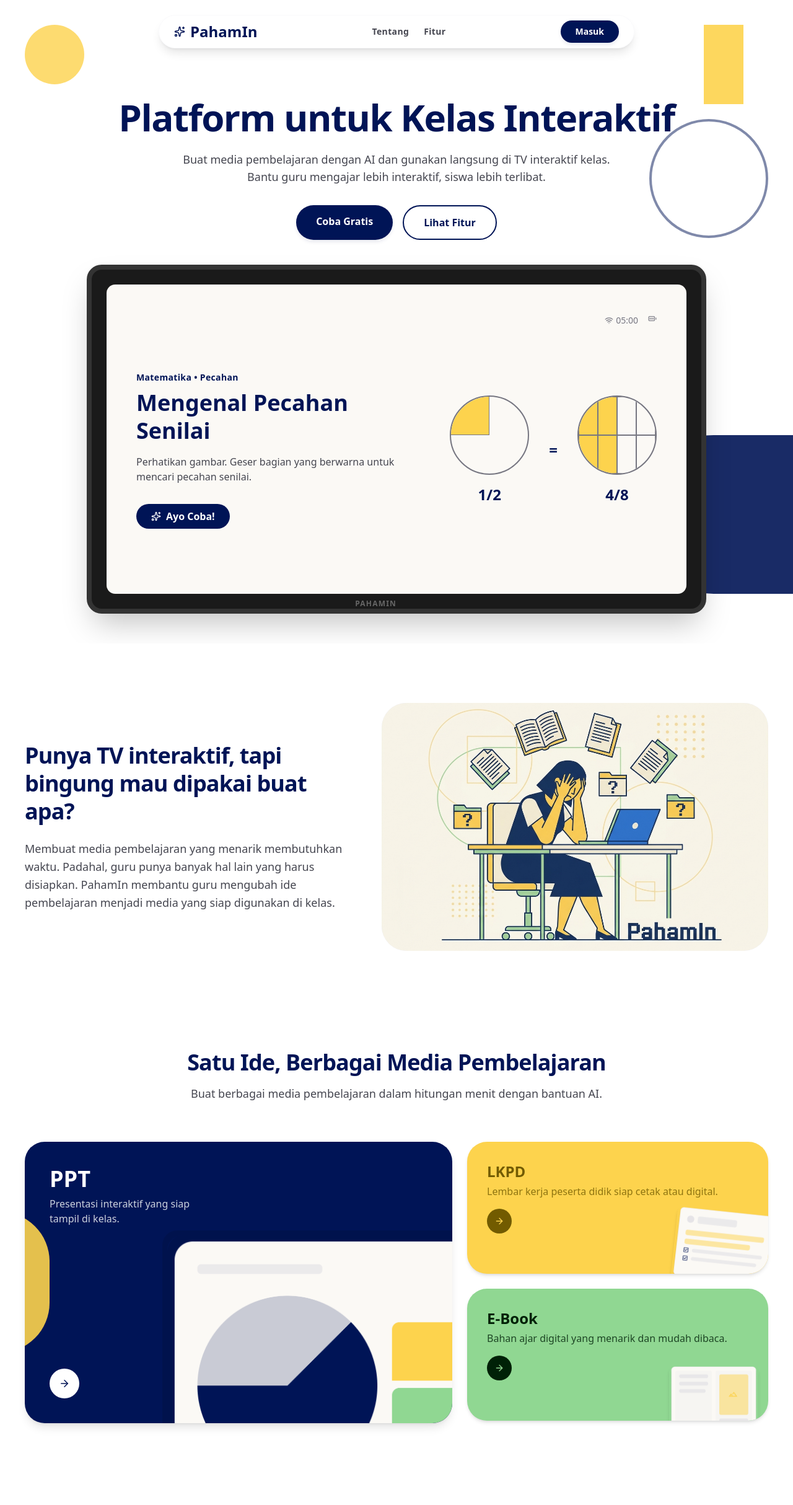
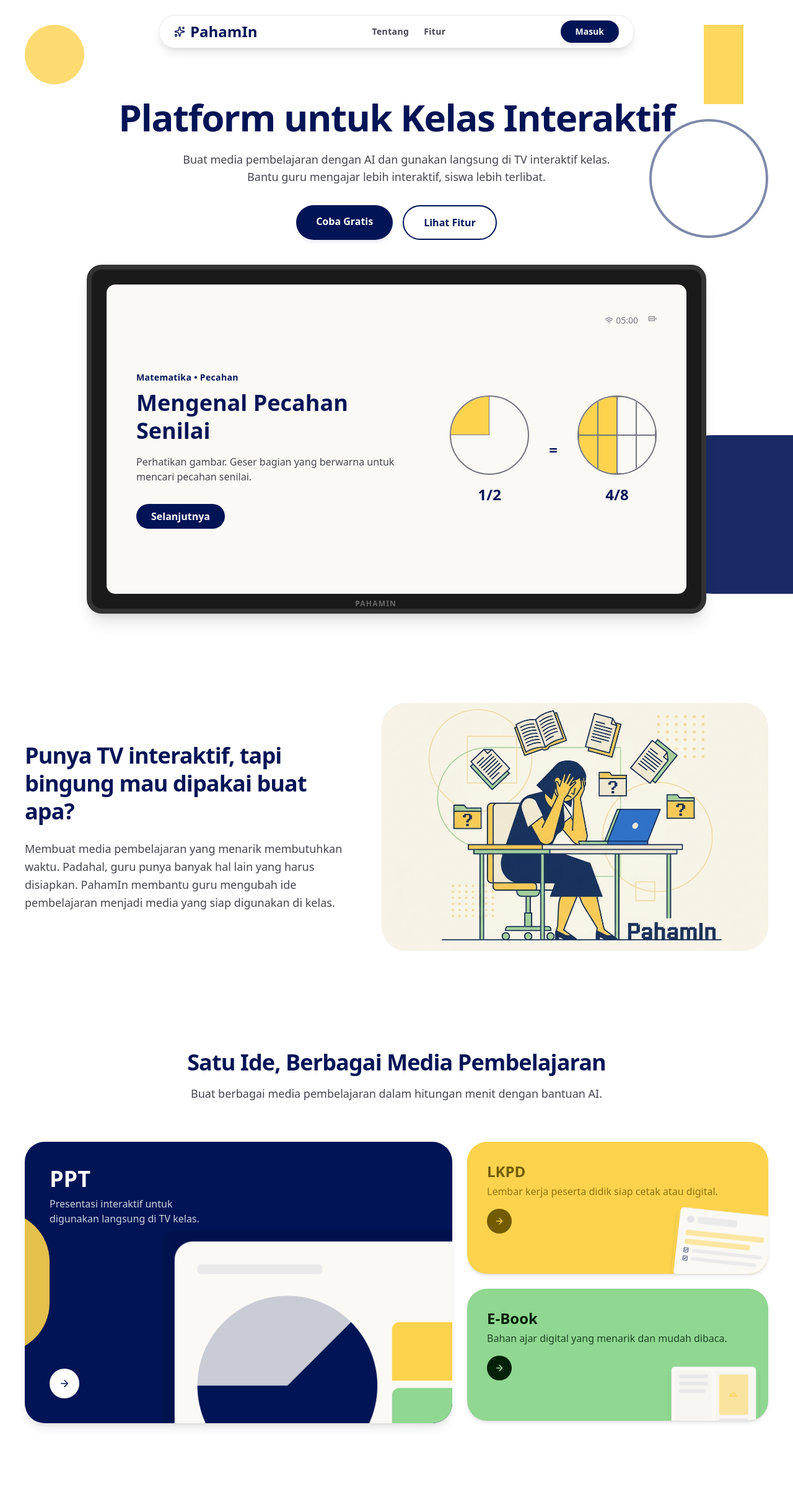
Before and after one commit to matchaoreolate/hology_pahamin_ifp, a React (Vite) app in the folder apps/web/: page / in a window 1280 px wide. Shown: the top 2428 px of the page at 62% size. Built offline with nearby package versions, Linux system fonts and the light colour scheme.

Commit message:
feat: update TabsTrigger styles and refine LoginPage and LandingPage components

```diff
--- a/apps/web/src/components/ui/tabs.tsx
+++ b/apps/web/src/components/ui/tabs.tsx
@@ -20,7 +20,7 @@ export function TabsTrigger({ className, ...props }: ComponentProps<typeof BaseT
   return (
     <BaseTabs.Tab
       className={cn(
-        "flex-1 rounded-md px-4 py-3 text-center font-mono text-xs font-medium tracking-wide text-muted-foreground uppercase transition-colors outline-none data-[selected]:bg-primary data-[selected]:text-primary-foreground",
+        "flex-1 rounded-md px-4 py-3 text-center font-mono text-xs font-medium tracking-wide text-muted-foreground uppercase transition-colors outline-none data-[active]:bg-primary data-[active]:text-primary-foreground",
         className,
       )}
       {...props}
--- a/apps/web/src/features/auth/LoginPage.tsx
+++ b/apps/web/src/features/auth/LoginPage.tsx
@@ -57,9 +57,9 @@ export function LoginPage() {
                     <Checkbox />
                     Ingat saya
                   </label>
-                  <a className="font-mono text-xs text-muted-foreground underline hover:text-foreground">
+                  {/* <a className="font-mono text-xs text-muted-foreground underline hover:text-foreground">
                     Lupa Password?
-                  </a>
+                  </a> */}
                 </div>
                 <Button type="submit" variant="primary" className="h-11 w-full text-sm normal-case">
                   Masuk Sistem
--- a/apps/web/src/features/landing/LandingPage.tsx
+++ b/apps/web/src/features/landing/LandingPage.tsx
@@ -36,7 +36,7 @@ export function LandingPage() {
   return (
     <div className="min-h-screen overflow-x-clip bg-white text-[#454650]">
       {/* Floating nav */}
-      <header className="fixed top-6 left-1/2 z-20 flex w-3xl max-w-[calc(100%-1rem)] -translate-x-1/2 items-center justify-between gap-12 rounded-full border border-[#c6c5d2]/10 bg-[#fffff]/80 px-6 py-2 shadow-lg backdrop-blur-md">
+      <header className="fixed top-6 left-1/2 z-20 flex w-3xl max-w-[calc(100%-1rem)] -translate-x-1/2 items-center justify-between gap-12 rounded-full border border-[#c6c5d2]/40 bg-white/60 px-6 py-2 shadow-lg backdrop-blur-md">
         <Link
           to="/"
           className="flex items-center gap-2 text-2xl font-extrabold text-[#001456]"
@@ -91,15 +91,18 @@ export function LandingPage() {
               >
                 Coba Gratis
               </Link>
-              <button className="rounded-full border-2 border-[#001456] px-8 py-3.5 text-base font-semibold text-[#001456] transition-colors hover:bg-[#001456]/5">
+              <a
+                href="#fitur"
+                className="rounded-full border-2 border-[#001456] px-8 py-3.5 text-base font-semibold text-[#001456] transition-colors hover:bg-[#001456]/5"
+              >
                 Lihat Fitur
-              </button>
+              </a>
             </div>
           </div>
 
           {/* IFP mockup — locked to 16:9, small on mobile, large on desktop */}
           <div className="relative z-[1] w-full max-w-[320px] sm:max-w-[560px] lg:max-w-[1000px]">
-            <div className="aspect-video w-full rounded-xl border-4 sm:rounded-2xl sm:border-6 lg:rounded-3xl lg:border-8 border-[#333] bg-[#1a1a1a] p-1.5 sm:p-3 lg:p-6 shadow-2xl">
+            <div className="aspect-video w-full rounded-xl border-4 sm:rounded-2xl sm:border-6 lg:rounded-3xl lg:border-8 border-[#333] bg-[#1a1a1a] p-1.5 sm:p-3 lg:p-6 shadow-xl">
               <div className="flex size-full flex-col overflow-hidden rounded-lg sm:rounded-xl bg-[#fbf9f5] p-3 sm:p-6 lg:p-12">
                 <div className="mb-1 flex justify-end gap-2 sm:mb-4 sm:gap-4 text-[#767681]">
                   <span className="flex items-center gap-1 text-[8px] sm:text-xs lg:text-sm">
@@ -120,8 +123,7 @@ export function LandingPage() {
                       Perhatikan gambar. Geser bagian yang berwarna untuk mencari pecahan senilai.
                     </p>
                     <button className="flex items-center gap-1 rounded-full bg-[#001456] px-2 py-1 text-[7px] font-semibold text-white sm:gap-2 sm:px-6 sm:py-2 sm:text-sm lg:text-base">
-                      <Sparkles className="size-2 sm:size-4" />
-                      Ayo Coba!
+                      Selanjutnya
                     </button>
                   </div>
                   <div className="flex shrink-0 items-center gap-1.5 sm:gap-8">
@@ -211,7 +213,7 @@ export function LandingPage() {
               <div className="relative z-[2] flex flex-col gap-2">
                 <h3 className="text-4xl font-bold text-white">PPT</h3>
                 <p className="max-w-[250px] text-base text-white/80">
-                  Presentasi interaktif yang siap tampil di kelas.
+                  Presentasi interaktif untuk digunakan langsung di TV kelas.
                 </p>
               </div>
               <button className="relative z-[2] mt-8 flex size-12 items-center justify-center rounded-full bg-white text-[#001456]">
```
